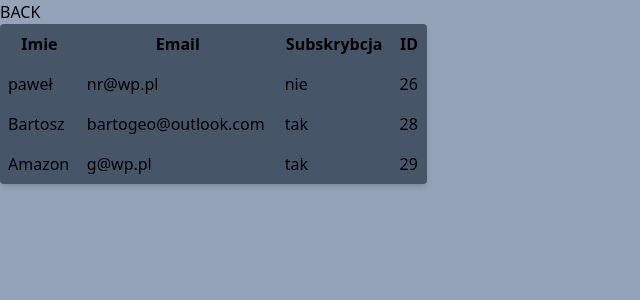
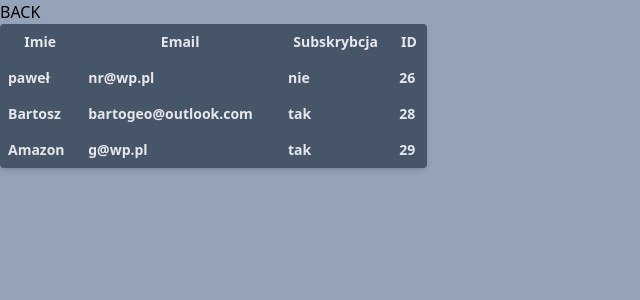
Before and after one commit to 1p22geo/php-pliki, a PHP site: page /crm/show_client in a window 1280 px wide. Shown: the top 300 px of the page, without its empty margins (0-640 px from the left). Run offline with PHP 8.4, Linux system fonts and the light colour scheme; some libraries are stand-ins or nearby versions.

Commit message:
bialy > czarny

```diff
--- a/crm/alter_client/index.php
+++ b/crm/alter_client/index.php
@@ -24,7 +24,7 @@
     if(!isset($_GET["id"])){
 echo '
 <form action="/crm/alter_client/" method="GET" class="w-1/3 bg-slate-600 shadow-md rounded px-8 pt-6 pb-8 mb-4">
-    <label for="id">
+    <label for="id" class="block text-gray-200 text-sm font-bold mb-2">
         ID klienta:
         <input id="id" name="id"><br>
     </label>
--- a/crm/drop_client/index.php
+++ b/crm/drop_client/index.php
@@ -20,7 +20,7 @@
     }
     ?>
     <form action="/crm/api/drop_client/" method="POST" class="w-1/3 bg-slate-600 shadow-md rounded px-8 pt-6 pb-8 mb-4">
-        <label for="id">
+        <label for="id" class="block text-gray-200 text-sm font-bold mb-2">
             ID klienta:
             <input id="id" name="id"><br>
         </label>
--- a/crm/show_client/index.php
+++ b/crm/show_client/index.php
@@ -13,15 +13,15 @@
 
     $clients = Client::load();
 
-    echo "<table class='w-1/3 bg-slate-600 shadow-md rounded px-8 pt-6 pb-8 mb-4'><tr class='p-2'><th class='p-2'>Imie</th> <th class='p-2'>Email</th> <th class='p-2'>Subskrybcja</th> <th class='p-2'>ID</th></tr>";
+    echo "<table class=' text-gray-200 text-sm font-bold mb-2 w-1/3 bg-slate-600 shadow-md rounded px-8 pt-6 pb-8 mb-4'><tr class='p-2'><th class='p-2'>Imie</th> <th class='p-2'>Email</th> <th class='p-2'>Subskrybcja</th> <th class='p-2'>ID</th></tr>";
 
     foreach ($clients as $client) {
         $sub = ($client->status=="true")?"<span>tak</span>":"<span>nie</span>";
     echo "<tr>
-    <td class='p-2'>$client->imie</td>
-    <td class='p-2'>$client->email</td>
-    <td class='p-2'>$sub</td>
-    <td class='p-2'>$client->id</td>
+    <td class='p-2 text-gray-200 text-sm font-bold mb-2'>$client->imie</td>
+    <td class='p-2 text-gray-200 text-sm font-bold mb-2'>$client->email</td>
+    <td class='p-2 text-gray-200 text-sm font-bold mb-2'>$sub</td>
+    <td class='p-2 text-gray-200 text-sm font-bold mb-2'>$client->id</td>
     </tr>";
     }
 
```
